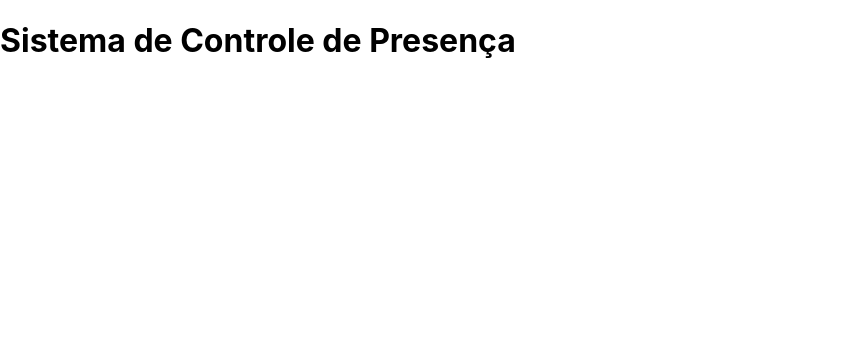
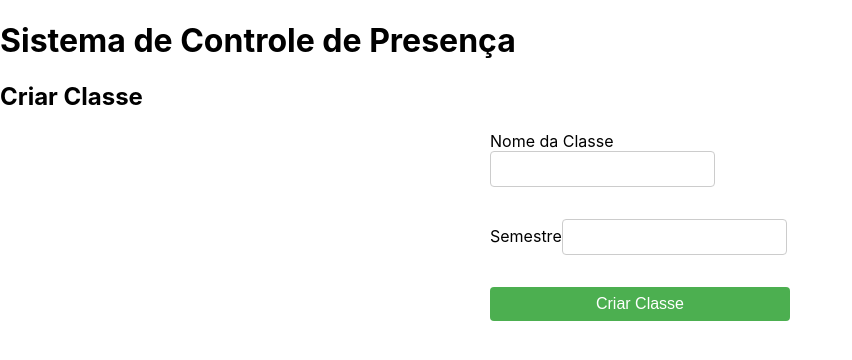
Before and after one commit to carolfortunato/controle-de-presenca, a React (Create React App) app in the folder client/: page /create-class in a window 1280 px wide. Shown: the top 360 px of the page, without its empty margins (0-852 px from the left). Built offline with nearby package versions, Linux system fonts and the light colour scheme.

Commit message:
telas de prof e aluno

```diff
--- a/client/src/App.js
+++ b/client/src/App.js
@@ -4,6 +4,8 @@ import CreateProfessor from './components/CreateProfessor';
 import ProfessorList from './components/ProfessorList';
 import CreateStudent from './components/CreateStudent';
 import StudentList from './components/StudentList';
+import CreateClass from './components/CreateClass';
+import ClassList from './components/ClassList';
 
 const App = () => {
   return (
@@ -15,6 +17,8 @@ const App = () => {
           <Route path="/professors" element={<ProfessorList />} />
           <Route path="/create-student" element={<CreateStudent />} />
           <Route path="/students" element={<StudentList />} />
+          <Route path="/create-class" element={<CreateClass />} />
+          <Route path="/classes" element={<ClassList />} />
         </Routes>
       </div>
     </Router>
--- /dev/null
+++ b/client/src/components/ClassList.js
@@ -0,0 +1,50 @@
+import React, { useEffect, useState } from 'react';
+import api from '../services/api';
+
+const ClassList = () => {
+  const [classes, setClasses] = useState([]);
+  const [error, setError] = useState('');
+
+  useEffect(() => {
+    const fetchClasses = async () => {
+      try {
+        const res = await api.get('/classes');
+        setClasses(res.data);
+      } catch (err) {
+        setError('Erro ao buscar as classes');
+      }
+    };
+    fetchClasses();
+  }, []);
+
+  return (
+    <div>
+      <h2>Lista de Classes</h2>
+      {error && <p style={{ color: 'red' }}>{error}</p>}
+      <table>
+        <thead>
+          <tr>
+            <th>Nome</th>
+            <th>Status</th>
+          </tr>
+        </thead>
+        <tbody>
+          {classes.length > 0 ? (
+            classes.map((classe) => (
+              <tr key={classe.id}>
+                <td>{classe.name}</td>
+                <td>{classe.status}</td>
+              </tr>
+            ))
+          ) : (
+            <tr>
+              <td colSpan="2">Nenhuma classe cadastrada.</td>
+            </tr>
+          )}
+        </tbody>
+      </table>
+    </div>
+  );
+};
+
+export default ClassList;
--- /dev/null
+++ b/client/src/components/CreateClass.js
@@ -0,0 +1,65 @@
+import React, { useState } from 'react';
+import api from '../services/api';
+import { useNavigate } from 'react-router-dom';
+
+const CreateClasse = () => {
+  const [name, setName] = useState('');
+  const [semester, setSemester] = useState('');
+  const [errorMessage, setErrorMessage] = useState('');
+  const navigate = useNavigate();
+
+  const handleSubmit = async (event) => {
+    event.preventDefault();
+
+    if (!name || !semester) {
+      setErrorMessage('Preencha todos os campos obrigatórios');
+      return;
+    }
+
+    try {
+      const response = await api.post('/classes', {
+        name,
+        semester
+      });
+
+      navigate('/classes');
+    } catch (error) {
+      console.log(error)
+      setErrorMessage('Erro ao criar a classe');
+    }
+  };
+
+  return (
+    <div>
+      <h2>Criar Classe</h2>
+      {errorMessage && <p style={{ color: 'red' }}>{errorMessage}</p>}
+      <form onSubmit={handleSubmit}>
+        <div>
+          <label htmlFor="name">Nome da Classe</label>
+          <input
+            type="text"
+            id="name"
+            value={name}
+            onChange={(e) => setName(e.target.value)}
+            required
+          />
+        </div>
+
+        <div>
+          <label htmlFor="semester">Semestre</label>
+          <input
+            type="text"
+            id="semester"
+            value={semester}
+            onChange={(e) => setSemester(e.target.value)}
+            required
+          />
+        </div>
+
+        <button type="submit">Criar Classe</button>
+      </form>
+    </div>
+  );
+};
+
+export default CreateClasse;
--- a/client/src/components/CreateProfessor.js
+++ b/client/src/components/CreateProfessor.js
@@ -1,5 +1,6 @@
 import React, { useState } from 'react';
 import api from '../services/api';
+import { useNavigate } from 'react-router-dom';
 
 const CreateProfessor = () => {
   const [name, setName] = useState('');
@@ -7,6 +8,7 @@ const CreateProfessor = () => {
   const [employeeNumber, setEmployeeNumber] = useState('');
   const [status, setStatus] = useState('active');
   const [error, setError] = useState('');
+  const navigate = useNavigate();
 
   const handleSubmit = async (e) => {
     e.preventDefault();
@@ -25,6 +27,8 @@ const CreateProfessor = () => {
       setEmail('');
       setEmployeeNumber('');
       setStatus('active');
+
+      navigate('/professors')
     } catch (err) {
       setError('Erro ao cadastrar professor. Verifique os dados e tente novamente.');
     }
--- a/client/src/components/CreateStudent.js
+++ b/client/src/components/CreateStudent.js
@@ -1,11 +1,13 @@
 import React, { useState } from 'react';
 import api from '../services/api';
+import { useNavigate } from 'react-router-dom';
 
 const CreateStudent = () => {
   const [name, setName] = useState('');
   const [email, setEmail] = useState('');
   const [registrationNumber, setRegistrationNumber] = useState('');
   const [status, setStatus] = useState('active');
+  const navigate = useNavigate();
 
   const handleSubmit = async (e) => {
     e.preventDefault();
@@ -20,6 +22,7 @@ const CreateStudent = () => {
     try {
       const response = await api.post('/students', newStudent);
       alert('Aluno cadastrado com sucesso!');
+      navigate('/students');
     } catch (error) {
       console.error('Erro ao cadastrar aluno:', error);
       alert('Erro ao cadastrar aluno');
```
